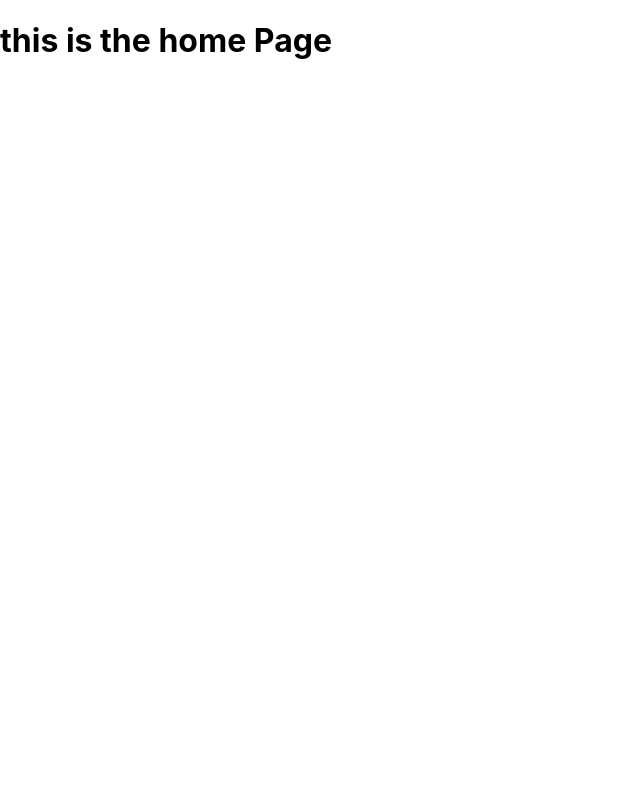
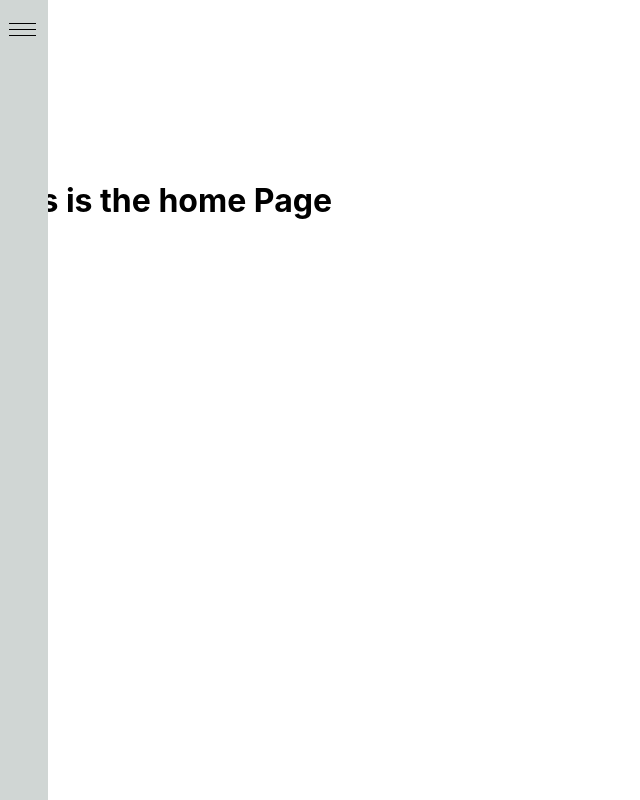
Before and after one commit to matt-ashford/serv-d, a React (Vite) app in the folder serv-d/: page / in a window 1280 px wide. Shown: the whole page, without its empty margins (0-640 px from the left). Built offline with nearby package versions, Linux system fonts and the light colour scheme.

Commit message:
drawer functionality working

```diff
--- /dev/null
+++ b/serv-d/src/Drawer/Drawer.jsx
@@ -0,0 +1,98 @@
+import React, { useState } from "react";
+import {
+  Drawer,
+  Button,
+  List,
+  ListItem,
+  ListItemButton,
+  ListItemText,
+  Divider,
+  Box,
+} from "@mui/material";
+import styles from "./Drawer.module.css";
+// import DehazeIcon from "@mui/icons-material/Dehaze";
+
+import { NavLink } from "react-router-dom";
+
+// export const Drawer02 = (props) => {
+const DrawerParent = (props) => {
+  const [isOpen, setIsOpen] = useState(false);
+
+  function changeDrawer(binaryInput) {
+    setIsOpen(binaryInput);
+  }
+
+  const mailClassNames = [
+    {
+      text: "First-Class Mail",
+      path: "/first-class",
+    },
+    {
+      text: "All Market Dominant",
+      path: "/all-md",
+    },
+  ];
+
+  function listFunc(inputArray) {
+    const listItems = inputArray.map((el, idx) => {
+      const { text, path } = el;
+      return (
+        <NavLink to={path} key={`navLink${text}`}>
+          <ListItem
+            key={text}
+            onClick={() => {
+              changeDrawer(false);
+            }}
+            className={styles.listItem}
+          >
+            <ListItemText primary={text} />
+          </ListItem>
+        </NavLink>
+      );
+    });
+    return <List>{listItems}</List>;
+  }
+
+  const classNav = listFunc(mailClassNames);
+
+  const openBtnFunc = (isOpen) => {
+    if (!isOpen) {
+      return (
+        <div className={styles.btnContainer} onClick={() => changeDrawer(true)}>
+          <div className={styles.iconLine}></div>
+          <div className={styles.iconLine}></div>
+          <div className={styles.iconLine}></div>
+        </div>
+      );
+    }
+    return <></>;
+  };
+
+  const openBtn = openBtnFunc(isOpen);
+
+  return (
+    <div className={styles.drawerContainer}>
+      <div className={styles.leftDiv}> {openBtn}</div>
+      <div className={styles.content}>
+        <Drawer anchor="left" open={isOpen} onClose={() => changeDrawer(false)}>
+          <Box sx={{ width: "10rem" }}>{classNav}</Box>
+        </Drawer>
+      </div>
+    </div>
+  );
+};
+
+// export default withRouter(Drawer02);
+export default DrawerParent;
+
+{
+  /* <div className={styles.leftDiv}> {openBtn}</div>
+<div className={styles.content}>
+  <Drawer anchor="left" open={isOpen} onClose={() => changeDrawer(false)}>
+    <Box sx={{ width: "10rem" }}>
+      {homeNav}
+
+    </Box>
+  </Drawer>
+</div> */
+}
--- /dev/null
+++ b/serv-d/src/Drawer/Drawer.module.css
@@ -0,0 +1,67 @@
+@import url("../theme.css");
+
+:root {
+  --leftDivWidth: 3rem;
+}
+
+.drawerContainer {
+  position: relative;
+  width: 100vw;
+  /* height: 100vh; */
+  height: 10rem;
+  overflow-x: hidden; /* Prevent horizontal scrollbar */
+}
+
+.leftDiv {
+  position: fixed;
+  top: 0;
+  left: 0;
+  width: var(--leftDivWidth);
+  height: 100%;
+  /* background: #f0f0f0; */
+  background: var(--darkGrey);
+  z-index: 100; /* Ensure it's above other content */
+}
+
+.openDrawerButton {
+  margin-top: 20px;
+}
+
+.content {
+  /* margin-left: 40rem; */
+  z-index: 1; /* Ensure it's below leftDiv */
+}
+.listItem {
+  cursor: pointer;
+  transition: all 0.3s ease-in-out;
+}
+
+.listItem:hover {
+  cursor: pointer;
+  /* background-color: azure; */
+  background-color: var(--darkGrey);
+}
+.btnContainer {
+  margin-top: 1rem;
+  /* margin-left: 0.65rem; */
+  width: var(--leftDivWidth) !important;
+  /* padding-left: 2px; */
+  padding-right: -20px;
+  padding-top: 5px;
+  padding-bottom: 5px;
+  transition: all 0.3s ease-in-out;
+}
+
+.btnContainer:hover {
+  cursor: pointer;
+  background-color: var(--lightGrey);
+  /* width: var(--leftDivWidth) !important; */
+}
+
+.iconLine {
+  height: 3px;
+  width: 27px;
+  margin-top: 2px;
+  margin-left: 0.55rem;
+  border-top: 1.5px solid black;
+}
--- a/serv-d/src/mailClassComponents/HomePage/HomePage.jsx
+++ b/serv-d/src/mailClassComponents/HomePage/HomePage.jsx
@@ -1,6 +1,9 @@
+import DrawerParent from "../../Drawer/Drawer";
+
 export const HomePage = (props) => {
   return (
     <>
+      <DrawerParent />
       <h1>this is the home Page</h1>
     </>
   );
--- a/serv-d/src/main.jsx
+++ b/serv-d/src/main.jsx
@@ -7,6 +7,9 @@ import { createBrowserRouter, RouterProvider } from "react-router-dom";
 import NotFoundPage from "./mailClassComponents/NotFound/NotFound.jsx";
 import AllMarketDominant from "./mailClassComponents/allMarketDominant/AllMarketDominant.jsx";
 import { MailClassPage } from "./MailClassPage/MailClassPage.jsx";
+import DrawerParent from "./Drawer/Drawer.jsx";
+// import Drawer02 from "./Drawer/Drawer02.jsx";
+// import Drawer02 from "./Drawer/Drawer02.jsx";
 
 const router = createBrowserRouter([
   {
@@ -48,6 +51,6 @@ const router = createBrowserRouter([
 
 ReactDOM.createRoot(document.getElementById("root")).render(
   <React.StrictMode>
-    <RouterProvider router={router} />
+    <RouterProvider router={router}></RouterProvider>
   </React.StrictMode>
 );
```
Also changed, not shown: serv-d/src/Drawer/Drawer02.jsx (added, +114 -0 lines).
